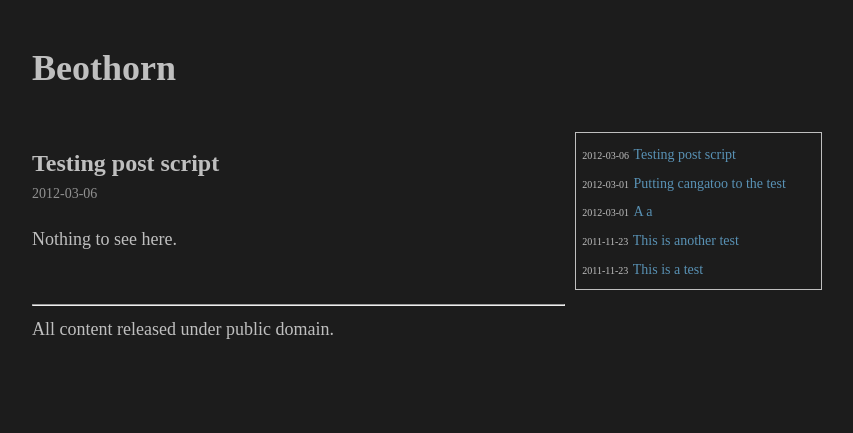
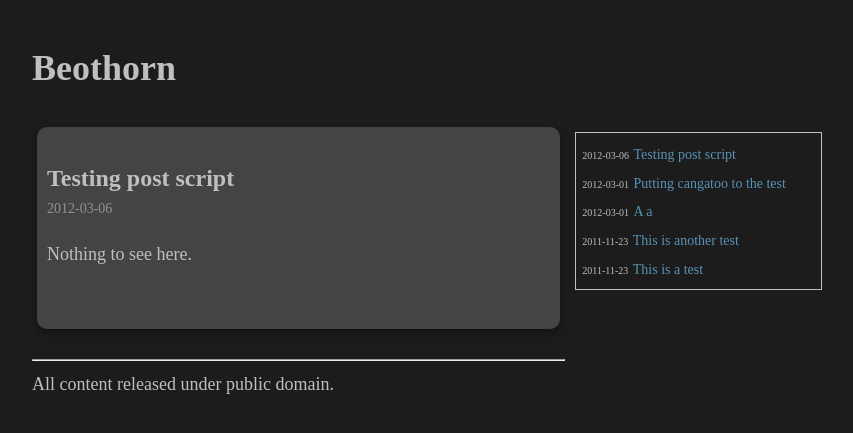
Before and after one commit to beothorn/SimpleGithubBlog, a Jekyll site: the page built from index.html, in a window 1280 px wide. Shown: the top 433 px of the page, without its empty margins (208-1061 px from the left). Built offline with Jekyll 4.4.1, drawn with Linux system fonts in a browser that asks for light colours.

Commit message:
Experiments

```diff
--- a/index.html
+++ b/index.html
@@ -3,7 +3,7 @@ layout: main
 title: Home page
 ---
 {% for post in site.posts limit: 1 %}
-<div class="post_info">
+<div class="post">
 	<h2 class="postTitle"><a class="postTitleLink" href="{{ post.url }}">{{ post.title }}</a></h2>
 	<span class="postDate">{{ post.date | date:"%Y-%m-%d" }}</span>
 	<div class="postText">{{ post.content }} </div>
```
